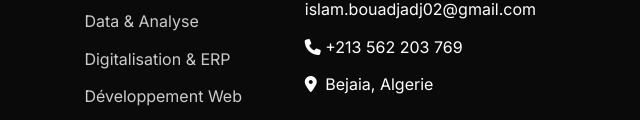
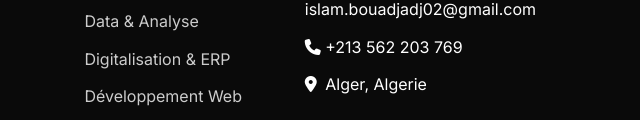
Before and after one commit to Islam2002-math/Portfolio-Web, a website: page index.html in a window 1280 px wide. Shown: the part 11850-11970 px from the top of the page, 640-1280 px from the left. Drawn offline with Linux system fonts and the light colour scheme.

Commit message:
Update contact location from Bejaia to Alger

```diff
--- a/index.html
+++ b/index.html
@@ -1053,7 +1053,7 @@ Je m'appelle BOUADJADJ Islam, diplômé du Master 2 Recherche Opérationnelle de
                             <ul>
                                 <li><i class="fas fa-envelope"></i> islam.bouadjadj02@gmail.com</li>
                                 <li><i class="fas fa-phone"></i> +213 562 203 769</li>
-                                <li><i class="fas fa-map-marker-alt"></i> Bejaia, Algerie</li>
+                                <li><i class="fas fa-map-marker-alt"></i> Alger, Algerie</li>
                             </ul>
                         </div>
                     </div>
```
